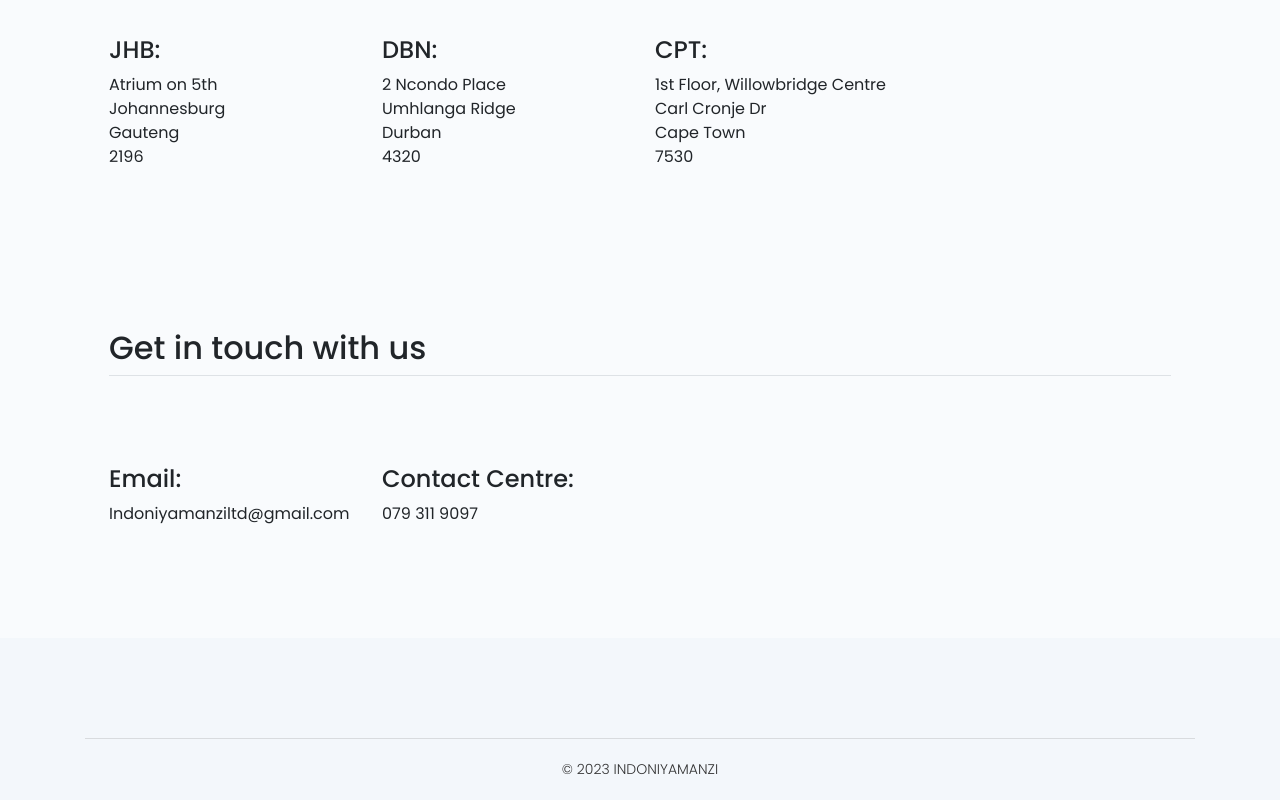
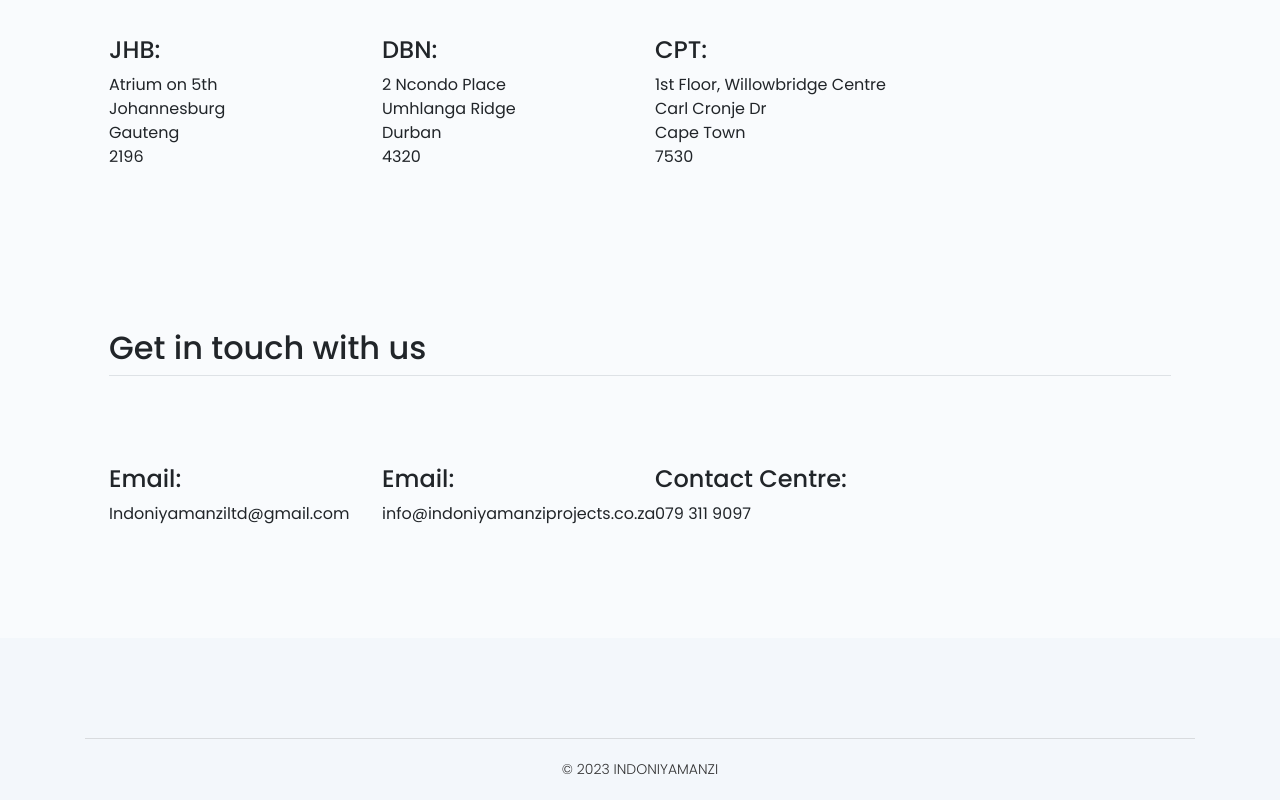
Before and after one commit to KhanaTechnologies/INDONIYAMANZI, a plain HTML site: page contact.html in a window 1280 px wide. Shown: the part 1664-2464 px from the top of the page. Drawn offline with nearby package versions, Linux system fonts and the light colour scheme; a script that the page names is missing.

Commit message:
Update contact.html

```diff
--- a/contact.html
+++ b/contact.html
@@ -197,6 +197,13 @@
                 <h4 class="fs-2 text-body-emphasis">Email:</h4>
                 <p>Indoniyamanziltd@gmail.com</p>
               </div>
+                <div class="feature col">
+                <div class="feature-icon d-inline-flex align-items-center justify-content-center text-bg-primary bg-gradient fs-2 mb-3">
+                  <svg class="bi" width="1em" height="1em"><use xlink:href="#collection"/></svg>
+                </div>
+                <h4 class="fs-2 text-body-emphasis">Email:</h4>
+                <p>info@indoniyamanziprojects.co.za</p>
+              </div>
               <div class="feature col">
                 <div class="feature-icon d-inline-flex align-items-center justify-content-center text-bg-primary bg-gradient fs-2 mb-3">
                   <svg class="bi" width="1em" height="1em"><use xlink:href="#people-circle"/></svg>
```
